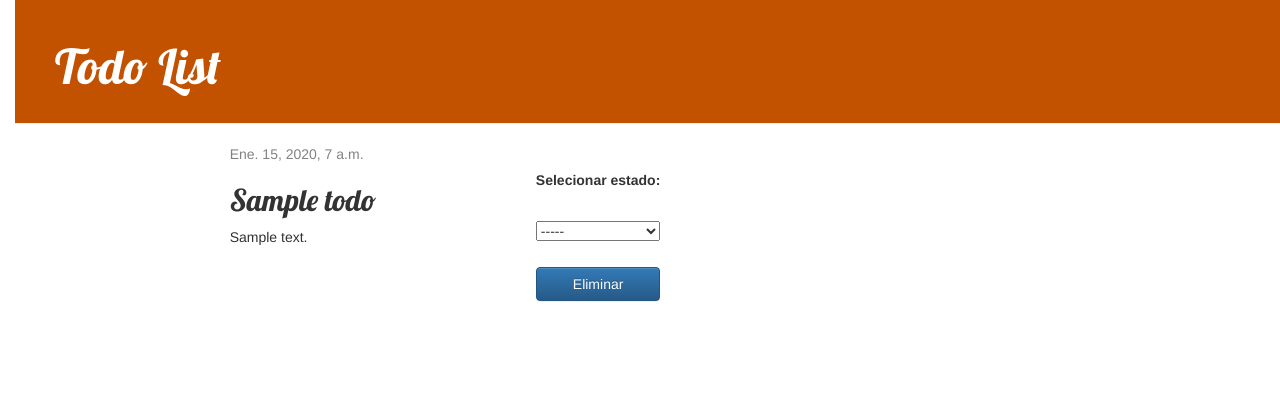
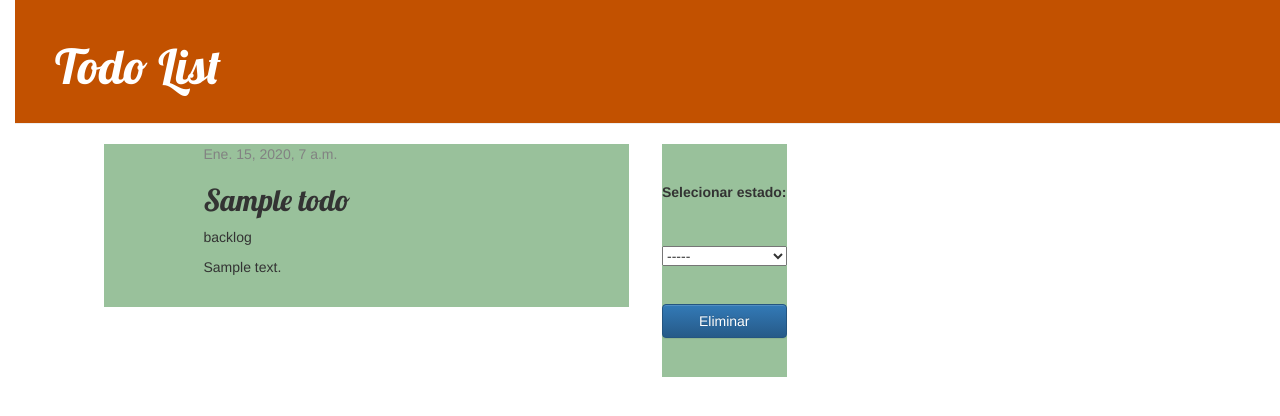
Before and after one commit to fernandopaz1/todoList, a Django app: template todoList/todo/templates/todo/todo_detail.html in a window 1280 px wide. Shown: the top 416 px of the page. Run offline with Django 3.2, Linux system fonts and the light colour scheme; the template is opened without the code that fills it: values that come from a table or form of the project are taken from there, others are empty; tables that the repository leaves empty hold one stand-in row (values such as "Sample post"); some libraries are stand-ins or nearby versions.

Commit message:
feat: arreglando css de las tareas

```diff
--- a/todoList/todo/static/css/todo.css
+++ b/todoList/todo/static/css/todo.css
@@ -56,10 +56,6 @@ h4 {
     margin-right: 20px;
 }
 
-.todo {
-    margin-bottom: 70px;
-}
-
 .todo h2 a,
 .todo h2 a:visited {
     color: #000000;
@@ -71,18 +67,26 @@ h4 {
     justify-content: space-evenly;
 }
 
-/* .todo {
+.todo {
+    margin-bottom: 70px;
     width: 70%;
+    height: fit-container;
     background-color: rgb(2, 100, 5, 0.4);
     display: flex;
     padding-bottom: 2rem;
     padding-inline-start: 10rem;
     flex-direction: column;
     justify-content: initial;
-} */
+}
 
 .botones {
     justify-content: space-evenly;
     display: flex;
     flex-direction: column;
+    background-color: rgb(2, 100, 5, 0.4);
+    /* width: 30%; */
 }
+
+.todotodoEstado {
+    color: #e70202;
+}
--- a/todoList/todo/templates/todo/todo_detail.html
+++ b/todoList/todo/templates/todo/todo_detail.html
@@ -5,6 +5,7 @@
         <div class="date">{{ todo.published_date }}</div>
         {% endif %}
         <h2>{{ todo.title }}</h2>
+        <p class="todoEstado">{{ todo.state }}</p>
         <p>{{ todo.text|linebreaksbr }}</p>
     </div>
     <div class="botones">
```
